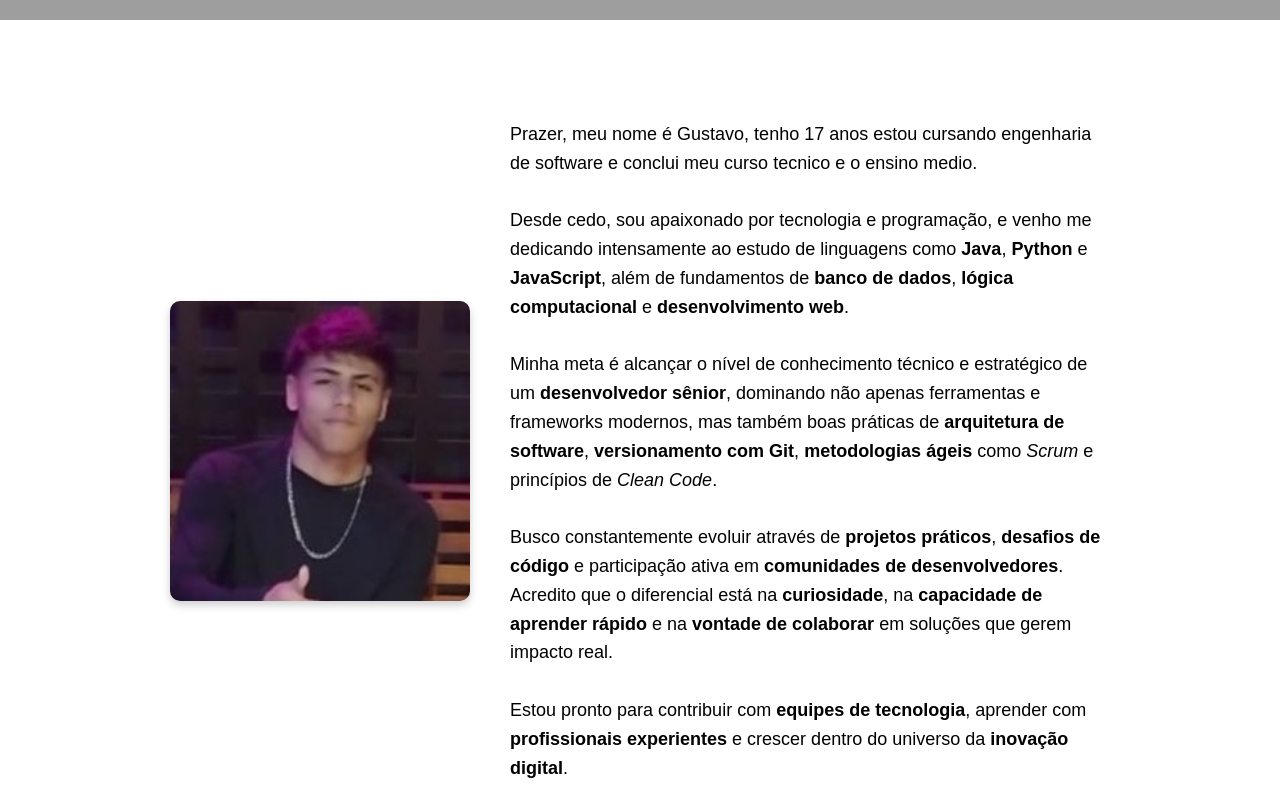
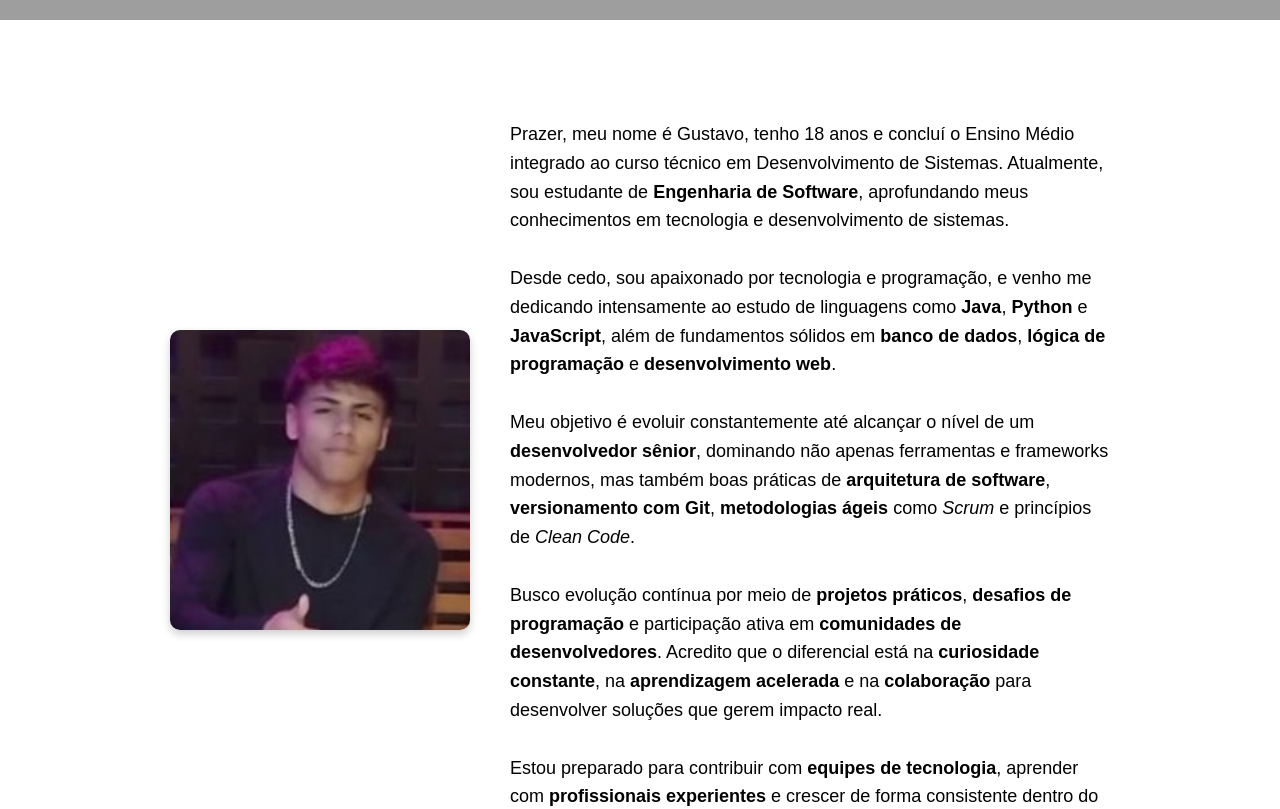
Before and after one commit to gustavosc2008/portfolio, a plain HTML site: page index.html in a window 1280 px wide. Shown: the part 780-1589 px from the top of the page. Drawn offline with Linux system fonts and the light colour scheme; grey boxes are pictures that could not be loaded.

Commit message:
Revise personal introduction in index.html
Updated personal introduction with new age and educational details.

```diff
--- a/index.html
+++ b/index.html
@@ -21,13 +21,13 @@
 
   <div class="perfil section" id="sobre">
     <img src="gustavo.jpg" alt="Foto de perfil">
-    <p>
-      Prazer, meu nome é Gustavo, tenho 17 anos estou cursando engenharia de software e conclui meu curso tecnico e o ensino medio.<br><br>
-      Desde cedo, sou apaixonado por tecnologia e programação, e venho me dedicando intensamente ao estudo de linguagens como <strong>Java</strong>, <strong>Python</strong> e <strong>JavaScript</strong>, além de fundamentos de <strong>banco de dados</strong>, <strong>lógica computacional</strong> e <strong>desenvolvimento web</strong>.<br><br>
-      Minha meta é alcançar o nível de conhecimento técnico e estratégico de um <strong>desenvolvedor sênior</strong>, dominando não apenas ferramentas e frameworks modernos, mas também boas práticas de <strong>arquitetura de software</strong>, <strong>versionamento com Git</strong>, <strong>metodologias ágeis</strong> como <em>Scrum</em> e princípios de <em>Clean Code</em>.<br><br>
-      Busco constantemente evoluir através de <strong>projetos práticos</strong>, <strong>desafios de código</strong> e participação ativa em <strong>comunidades de desenvolvedores</strong>. Acredito que o diferencial está na <strong>curiosidade</strong>, na <strong>capacidade de aprender rápido</strong> e na <strong>vontade de colaborar</strong> em soluções que gerem impacto real.<br><br>
-      Estou pronto para contribuir com <strong>equipes de tecnologia</strong>, aprender com <strong>profissionais experientes</strong> e crescer dentro do universo da <strong>inovação digital</strong>.
-    </p>
+  <p>
+  Prazer, meu nome é Gustavo, tenho 18 anos e concluí o Ensino Médio integrado ao curso técnico em Desenvolvimento de Sistemas. Atualmente, sou estudante de <strong>Engenharia de Software</strong>, aprofundando meus conhecimentos em tecnologia e desenvolvimento de sistemas.<br><br>
+  Desde cedo, sou apaixonado por tecnologia e programação, e venho me dedicando intensamente ao estudo de linguagens como <strong>Java</strong>, <strong>Python</strong> e <strong>JavaScript</strong>, além de fundamentos sólidos em <strong>banco de dados</strong>, <strong>lógica de programação</strong> e <strong>desenvolvimento web</strong>.<br><br>
+  Meu objetivo é evoluir constantemente até alcançar o nível de um <strong>desenvolvedor sênior</strong>, dominando não apenas ferramentas e frameworks modernos, mas também boas práticas de <strong>arquitetura de software</strong>, <strong>versionamento com Git</strong>, <strong>metodologias ágeis</strong> como <em>Scrum</em> e princípios de <em>Clean Code</em>.<br><br>
+  Busco evolução contínua por meio de <strong>projetos práticos</strong>, <strong>desafios de programação</strong> e participação ativa em <strong>comunidades de desenvolvedores</strong>. Acredito que o diferencial está na <strong>curiosidade constante</strong>, na <strong>aprendizagem acelerada</strong> e na <strong>colaboração</strong> para desenvolver soluções que gerem impacto real.<br><br>
+  Estou preparado para contribuir com <strong>equipes de tecnologia</strong>, aprender com <strong>profissionais experientes</strong> e crescer de forma consistente dentro do universo da <strong>inovação digital</strong>.
+</p>
   </div>
 
   <div class="projeto section" id="projetos">
```
